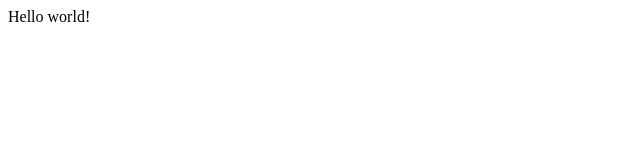
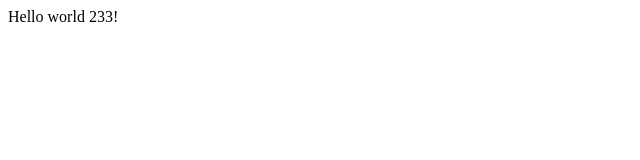
Before and after one commit to MrGandhe/aws-pipeline, a plain HTML site: page index.html in a window 1280 px wide. Shown: the full height of the page, 0-640 px from the left. Drawn offline with Linux system fonts and the light colour scheme.

Commit message:
Update index.html

```diff
--- a/index.html
+++ b/index.html
@@ -6,6 +6,6 @@
     </head>
 
     <body>
-        Hello world!
+        Hello world 233!
     </body>
 </html>
```
